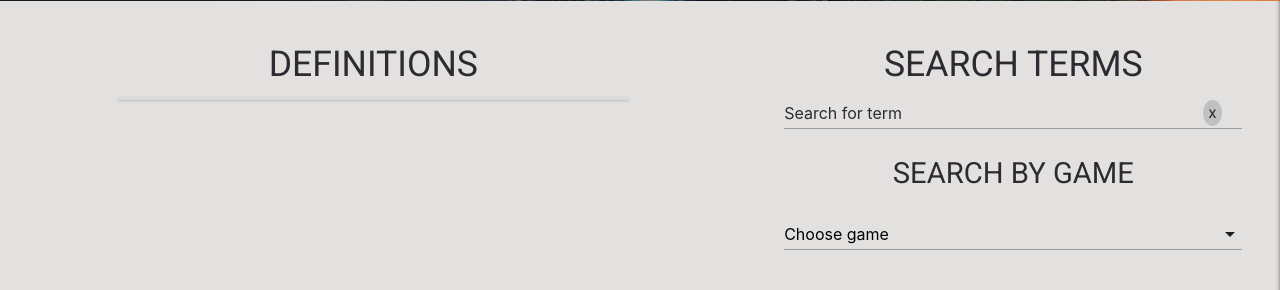
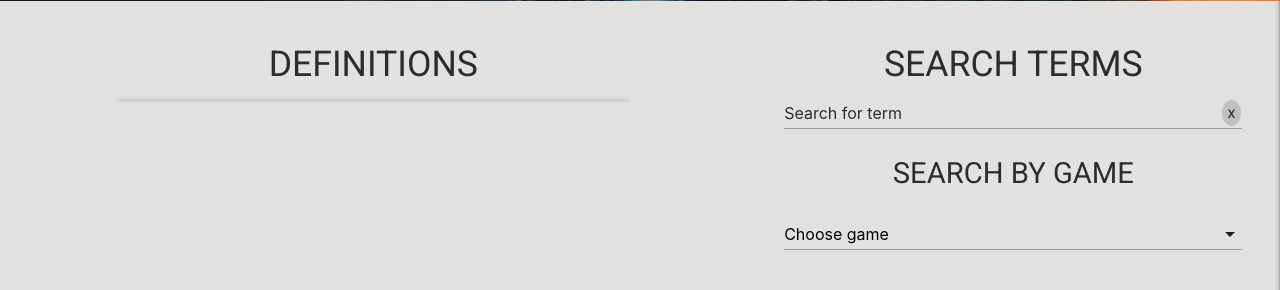
Before and after one commit to mark-obeirne/esports-dictionary, a Flask app: page /get_terms in a window 1280 px wide. Shown: the part 463-753 px from the top of the page. Run offline with Flask 2, Linux system fonts and the light colour scheme; data that the repository does not hold is empty; some libraries are stand-ins or nearby versions.

Commit message:
Update style of edit button on profile
- Add margin to the top of the edit user details button on a user's profile
- Update positioning of clear button on dictionary's search by term filter
to match caret of game dropdown beneath it

```diff
--- a/static/css/style.css
+++ b/static/css/style.css
@@ -215,7 +215,7 @@ textarea.materialize-textarea:not(.browser-default):focus:not([readonly]) {
 
 #clear {
     position: absolute;
-    right: 2rem;
+    right: .1rem;
     top: .2rem;
     border: 1px solid #C0C0C0;
     background-color: #C0C0C0;
@@ -524,6 +524,10 @@ textarea.materialize-textarea:not(.browser-default):focus:not([readonly]) {
     margin: 0;
 }
 
+.edit {
+    margin-top: 1.68rem;
+}
+
 /* Grow Shadow */
 /* Credit: https://github.com/IanLunn/Hover */
 .hvr-grow-shadow {
```
